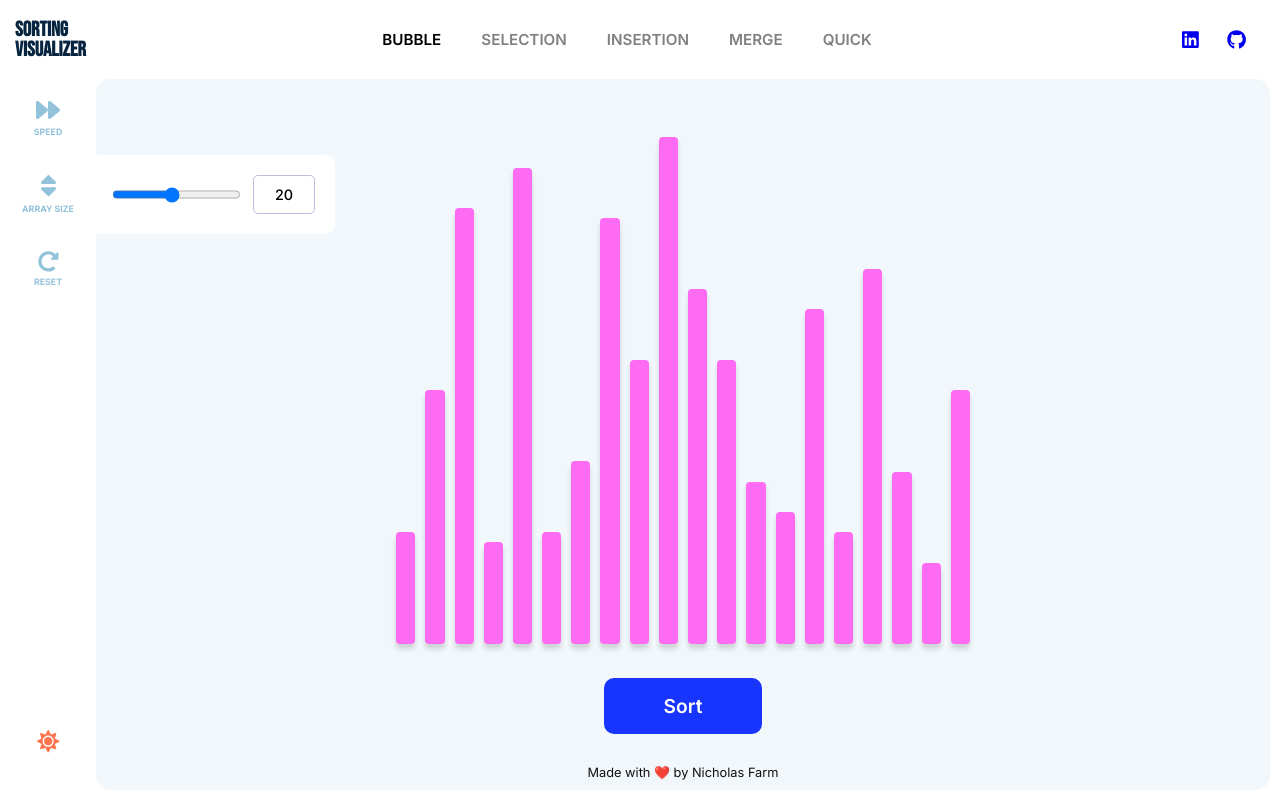
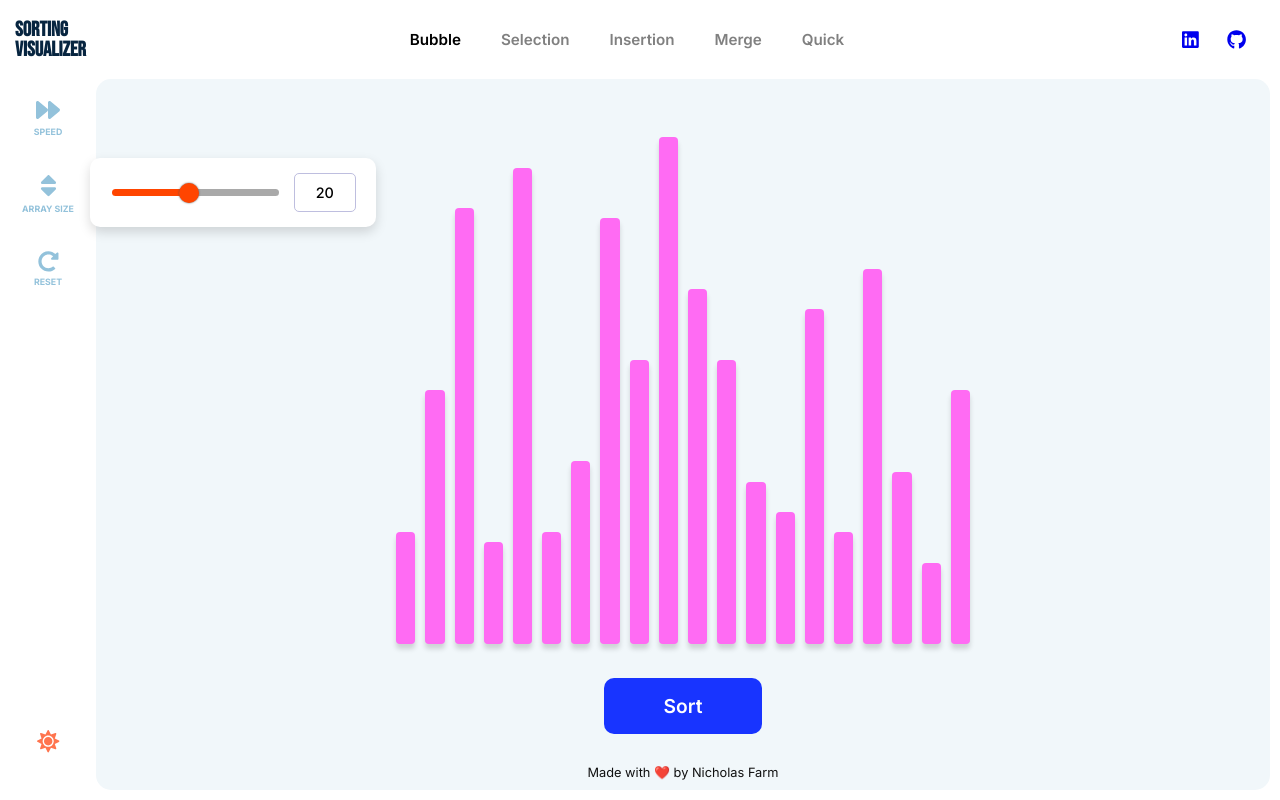
Before and after one commit to nickfarm27/sorting-visualizer, a React (Create React App) app: page / in a window 1280 px wide. Both pictures are taken after a click on the button "ARRAY SIZE". Built offline with nearby package versions, Linux system fonts and the light colour scheme.

Commit message:
Add dummy styling to the slider inputs

```diff
--- a/src/components/Body/SettingsBar/Icons/SliderInput.module.scss
+++ b/src/components/Body/SettingsBar/Icons/SliderInput.module.scss
@@ -1,19 +1,25 @@
 .slider-input {
     position: absolute;
+    transform: translateY(3px);
     left: 90px;
+    width: 16rem;
     z-index: 10;
     background-color: white;
-    padding: 20px 20px;
+    padding: 15px 15px;
     border-radius: 10px;
     display: flex;
+    align-items: center;
+    justify-content: space-evenly;
+    box-shadow: 0px 5px 12px 0px rgba(0, 0, 0, 0.15);
+    -webkit-box-shadow: 0px 5px 12px 0px rgba(0, 0, 0, 0.15);
+    -moz-box-shadow: 0px 5px 12px 0px rgba(0, 0, 0, 0.15);
 }
 
-input[type=number] {
+input[type="number"] {
     padding: 10px;
     width: 2.5rem;
     border: 1px solid rgb(190, 190, 223);
     border-radius: 5px;
-    margin-left: 10px;
     font-family: "Inter";
     font-weight: 500;
     font-size: 0.9rem;
@@ -21,8 +27,103 @@ input[type=number] {
     text-align: center;
     outline: none;
 
-    &::-webkit-inner-spin-button, &::-webkit-outer-spin-button {
+    &::-webkit-inner-spin-button,
+    &::-webkit-outer-spin-button {
         appearance: none;
         margin: 0;
     }
 }
+
+input[type="range"] {
+    margin-right: 10px;
+    appearance: none;
+    width: 65%;
+    height: 7px;
+    background: rgba(112, 112, 112, 0.6);
+    border-radius: 5px;
+    cursor: pointer;
+    background-image: linear-gradient(#ff4500, #ff4500);
+    background-size: 70% 100%;
+    background-repeat: no-repeat;
+
+    &::-webkit-slider-thumb {
+        -webkit-appearance: none;
+        height: 20px;
+        width: 20px;
+        border-radius: 50%;
+        background: #ff4500;
+        cursor: pointer;
+        box-shadow: 0 0 2px 0 #555;
+        transition: background 0.3s ease-in-out;
+    }
+
+    &::-moz-range-thumb {
+        -webkit-appearance: none;
+        height: 20px;
+        width: 20px;
+        border-radius: 50%;
+        background: #ff4500;
+        cursor: ew-resize;
+        box-shadow: 0 0 2px 0 #555;
+        transition: background 0.3s ease-in-out;
+    }
+
+    &::-ms-thumb {
+        -webkit-appearance: none;
+        height: 20px;
+        width: 20px;
+        border-radius: 50%;
+        background: #ff4500;
+        cursor: ew-resize;
+        box-shadow: 0 0 2px 0 #555;
+        transition: background 0.3s ease-in-out;
+    }
+
+    &::-webkit-slider-thumb:hover {
+        background: #ff0200;
+    }
+
+    &::-moz-range-thumb:hover {
+        background: #ff0200;
+    }
+
+    &::-ms-thumb:hover {
+        background: #ff0200;
+    }
+
+    /* Input Track */
+    &::-webkit-slider-runnable-track {
+        -webkit-appearance: none;
+        box-shadow: none;
+        border: none;
+        background: transparent;
+    }
+
+    &::-moz-range-track {
+        -webkit-appearance: none;
+        box-shadow: none;
+        border: none;
+        background: transparent;
+    }
+
+    &::-ms-track {
+        -webkit-appearance: none;
+        box-shadow: none;
+        border: none;
+        background: transparent;
+    }
+}
+
+@media only screen and (max-width: 768px) {
+    .slider-input {
+        width: auto;
+        bottom: 5.5rem;
+        left: 0.5rem;
+        right: 0.5rem;
+        transform: translateY(0);
+    }
+
+    input[type="range"] {
+        width: 90%;
+    }
+}
--- a/src/components/Body/SettingsBar/Icons/SliderInput.tsx
+++ b/src/components/Body/SettingsBar/Icons/SliderInput.tsx
@@ -1,4 +1,4 @@
-import React from "react";
+import React, { useEffect, useRef } from "react";
 import { ActionCreatorWithPayload } from "@reduxjs/toolkit";
 import { useAppDispatch } from "../../../../store/hooks";
 import styles from "./SliderInput.module.scss";
@@ -12,12 +12,25 @@ interface Props {
 
 const SliderInput = (props: Props) => {
     const dispatch = useAppDispatch();
+    const sliderRef = useRef<HTMLInputElement>(null);
 
-    const rangeInputChangeHandler = (e: React.FormEvent<HTMLInputElement>) => {
-        dispatch(props.action(Number(e.currentTarget.value)));
+    useEffect(() => {
+        if (sliderRef.current)
+            sliderRef.current.style.backgroundSize =
+                ((props.value - props.min) * 100) / (props.max - props.min) +
+                "% 100%";
+    }, [props.value, props.min, props.max]);
+
+    const rangeInputChangeHandler = (
+        e: React.ChangeEvent<HTMLInputElement>
+    ) => {
+        dispatch(props.action(Number(e.target.value)));
     };
-    const numberInputChangeHandler = (e: React.FormEvent<HTMLInputElement>) => {
-        const value = Number(e.currentTarget.value);
+
+    const numberInputChangeHandler = (
+        e: React.ChangeEvent<HTMLInputElement>
+    ) => {
+        const value = Number(e.target.value);
         if (value < props.min) {
             dispatch(props.action(props.min));
         } else if (value > props.max) {
@@ -25,12 +38,12 @@ const SliderInput = (props: Props) => {
         } else {
             dispatch(props.action(value));
         }
-        console.log(value);
     };
 
     return (
         <div className={styles["slider-input"]}>
             <input
+                ref={sliderRef}
                 type="range"
                 min={props.min}
                 max={props.max}
--- a/src/components/Body/SettingsBar/SettingsBar.module.scss
+++ b/src/components/Body/SettingsBar/SettingsBar.module.scss
@@ -5,9 +5,10 @@
     display: flex;
     flex-direction: column;
     align-items: center;
+    transition: width 300ms ease-out;
 
     @media (max-width: 768px) {
-        height: 12%;
+        height: 5rem;
         width: 100%;
         flex-direction: row;
         justify-content: space-around;
--- a/src/store/constants.ts
+++ b/src/store/constants.ts
@@ -1,7 +1,7 @@
-export const BUBBLE_SORT = "BUBBLE";
-export const SELECTION_SORT = "SELECTION";
-export const INSERTION_SORT = "INSERTION";
-export const MERGE_SORT = "MERGE";
-export const QUICK_SORT = "QUICK"
+export const BUBBLE_SORT = "Bubble";
+export const SELECTION_SORT = "Selection";
+export const INSERTION_SORT = "Insertion";
+export const MERGE_SORT = "Merge";
+export const QUICK_SORT = "Quick";
 
 export const ALGORITHMS = [BUBBLE_SORT, SELECTION_SORT, INSERTION_SORT, MERGE_SORT, QUICK_SORT];
```
